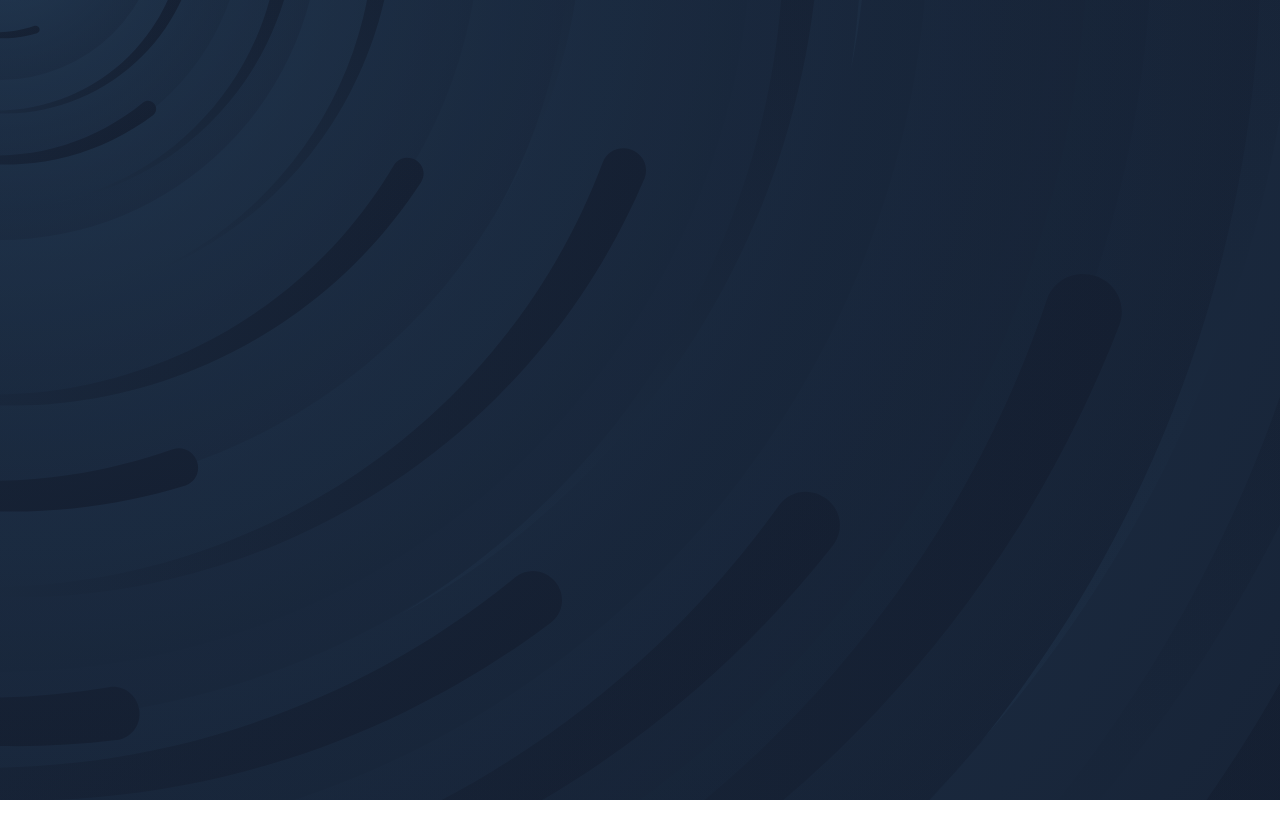
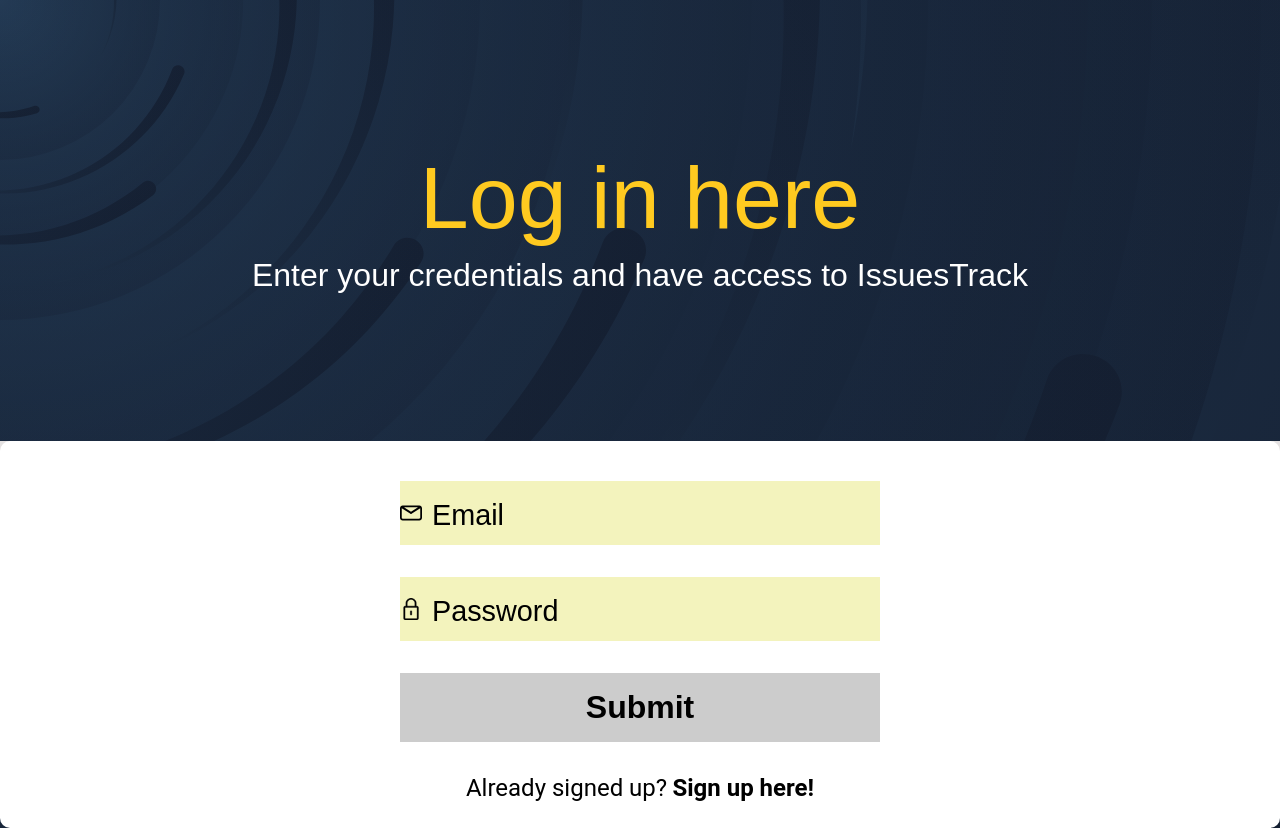
Before and after one commit to wilcolinadev/issuesTrack, a React (Create React App) app: page /Login in a window 1280 px wide. Before the commit the page ends 800 px from the top, so only its background shows below. Built offline with nearby package versions, Linux system fonts and the light colour scheme.

Commit message:
adding Log in COMPONENT and adjusting it based on the signup Styles

```diff
--- a/public/index.html
+++ b/public/index.html
@@ -2,7 +2,7 @@
 <html lang="en">
   <head>
     <meta charset="utf-8" />
-    <link rel="icon" href="./src/assets/favicon-32x32.png" />
+    <link rel="icon" type="image/png" href="favicon-32x32.png" />
     <meta name="viewport" content="width=device-width, initial-scale=1" />
     <meta name="theme-color" content="#000000" />
     <meta
--- a/src/App.tsx
+++ b/src/App.tsx
@@ -2,6 +2,7 @@ import React from 'react';
 import {Routes, Route} from "react-router";
 import Home from "./Components/Home/Home";
 import SignUp from "./Components/Auth/SignUp/SignUp";
+import Login from "./Components/Auth/LogIn/LogIn";
 import {GlobalStyles} from "./GlobalStyles";
 
 function App() {
@@ -10,7 +11,7 @@ function App() {
           <GlobalStyles/>
           <Routes>
             <Route path="/" element={<Home/>}/>
-            <Route path="/Login" />
+            <Route path="/Login" element={<Login/>}/>
             <Route path="/Signup" element={<SignUp/>}/>
             <Route path="/Dashboard" />
           </Routes>
--- a/src/Components/Auth/AuthStyles.tsx
+++ b/src/Components/Auth/AuthStyles.tsx
@@ -111,6 +111,9 @@ export const Form = styled.form`
 
     font-size: 2.5rem ;
     padding-top: 1.5rem;
+    padding-left: 8rem;
+    padding-right: 8rem;
+
    input{
      height: 2.5rem;
      background-size: 22px;
@@ -130,8 +133,8 @@ export const Form = styled.form`
       padding-top: 1rem;
     }
 
-    padding-left: 20rem;
-    padding-right: 20rem;
+    padding-left: 25rem;
+    padding-right: 25rem;
     font-size: 2rem;
   }
 
--- a/src/Components/Auth/LogIn/LogIn.tsx
+++ b/src/Components/Auth/LogIn/LogIn.tsx
@@ -1,7 +1,88 @@
-import React from "react";
+import React, {useState} from "react";
+import {
+    AuthCard,
+    AuthDescription,
+    AuthWrapper,
+    WelcomeMessage,
+    EmailInput,
+    PasswordInput,
+    Form,
+    MessageWrapper,
+    GridCentered,
+    FooterLink,
+    AuthButton,
+    LinkDescription, LinkWrapper
+} from "../AuthStyles";
+import {Link} from "react-router-dom";
 
-const LogIn =()=>(
-    <h2> Time to Log in</h2>
-);
 
-export default LogIn;
+const Login: React.FC = () =>{
+
+
+    const [email, setEmail] = useState("");
+    const [password, setPassword] = useState("");
+    const [isFormValidated, setIsFormValidated] = useState(false);
+
+    return(
+        <AuthWrapper>
+            <MessageWrapper>
+                <GridCentered>
+                    <WelcomeMessage>
+                        Log in here
+                    </WelcomeMessage>
+
+                    <AuthDescription>
+                        Enter your credentials and have access to IssuesTrack
+                    </AuthDescription>
+
+
+                </GridCentered>
+
+            </MessageWrapper>
+
+            <AuthCard>
+                <Form>
+
+
+                    <EmailInput placeholder="Email"
+                                value={email}
+                                onChange={(event) => setEmail(event.target.value)}
+
+                    />
+
+
+                    <PasswordInput placeholder="Password"
+                                   background={true}
+                                   value={password}
+                                   onChange={(event)=> setPassword(event.target.value)}
+                    />
+
+
+
+                    <AuthButton>
+                        Submit
+                    </AuthButton>
+
+                    <LinkWrapper>
+                        <LinkDescription >
+                            Already signed up?
+
+                        </LinkDescription >
+
+                        <Link to={"/Signup"}>
+                            <FooterLink>
+                                Sign up here!
+                            </FooterLink>
+                        </Link>
+                    </LinkWrapper>
+
+                </Form>
+
+
+            </AuthCard>
+
+        </AuthWrapper>
+
+    )};
+
+export default Login;
--- a/src/Components/Home/Header/HeaderStyles.tsx
+++ b/src/Components/Home/Header/HeaderStyles.tsx
@@ -62,11 +62,12 @@ export const GridWrapper = styled.div`
     grid-template-rows: 1fr;
     grid-column-gap: 0px;
     grid-row-gap: 0px;
+    margin-top: 7rem;
 
   }
 
-  @media only screen and (min-height: 950px ) and (min-width: 1025px){
-    margin-top: 5rem;
+  @media only screen and (min-height: 1000px ) and (min-width: 1025px){
+    margin-top: 10rem;
 
   }
 
--- a/src/Components/Home/Home.tsx
+++ b/src/Components/Home/Home.tsx
@@ -9,9 +9,6 @@ const Home =()=>(
 
                 <Navigation/>
                 <Header/>
-
-
-
                 <Footer />
 
         </Wrapper>
--- a/src/Components/Home/HomeSTyles.tsx
+++ b/src/Components/Home/HomeSTyles.tsx
@@ -5,5 +5,4 @@ export const Wrapper = styled.div`
   background-color: transparent;
 
 
-
 `;
```
Also changed, not shown: public/favicon-32x32.png (renamed from src/assets/favicon-32x32.png).
